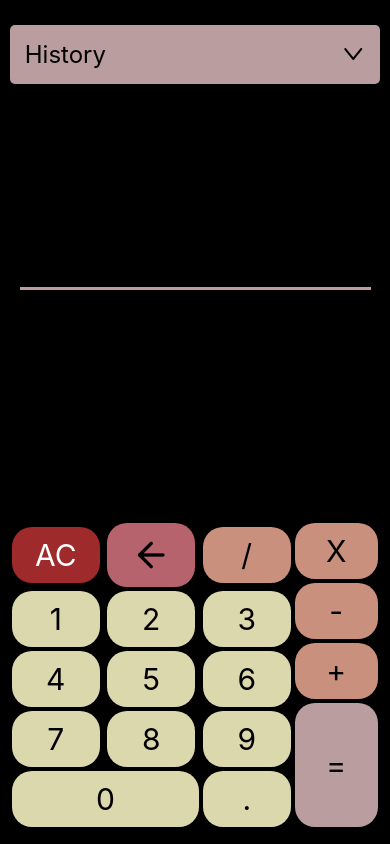
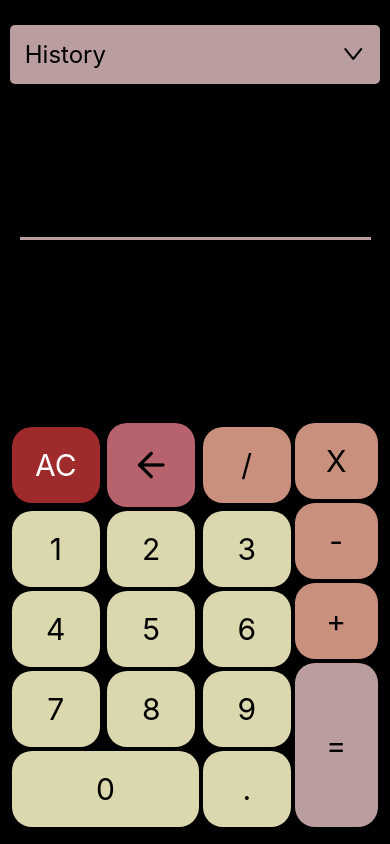
Before and after one commit to Nicolewrack23/Calculator_App, a React Native app in the folder project-calculator-app/: screen / in a window 390 px wide. Built offline with nearby package versions, Linux system fonts and the light colour scheme.

Commit message:
height > was around the wrong way

```diff
--- a/project-calculator-app/components/ButtonContainer.js
+++ b/project-calculator-app/components/ButtonContainer.js
@@ -30,7 +30,7 @@ const Buttons = ({ value, rightValue, onButtonPress }) => {
         value === "AC" && styles.allClearButton,
         value === "C" && styles.backspaceButton,
         rightValue === "=" && styles.equalButton,
-        height >= 600 && styles.smallScreenPadding,
+        height <= 620 && styles.smallScreenPadding,
       ]}
       onPress={onButtonPress}
     >
```
